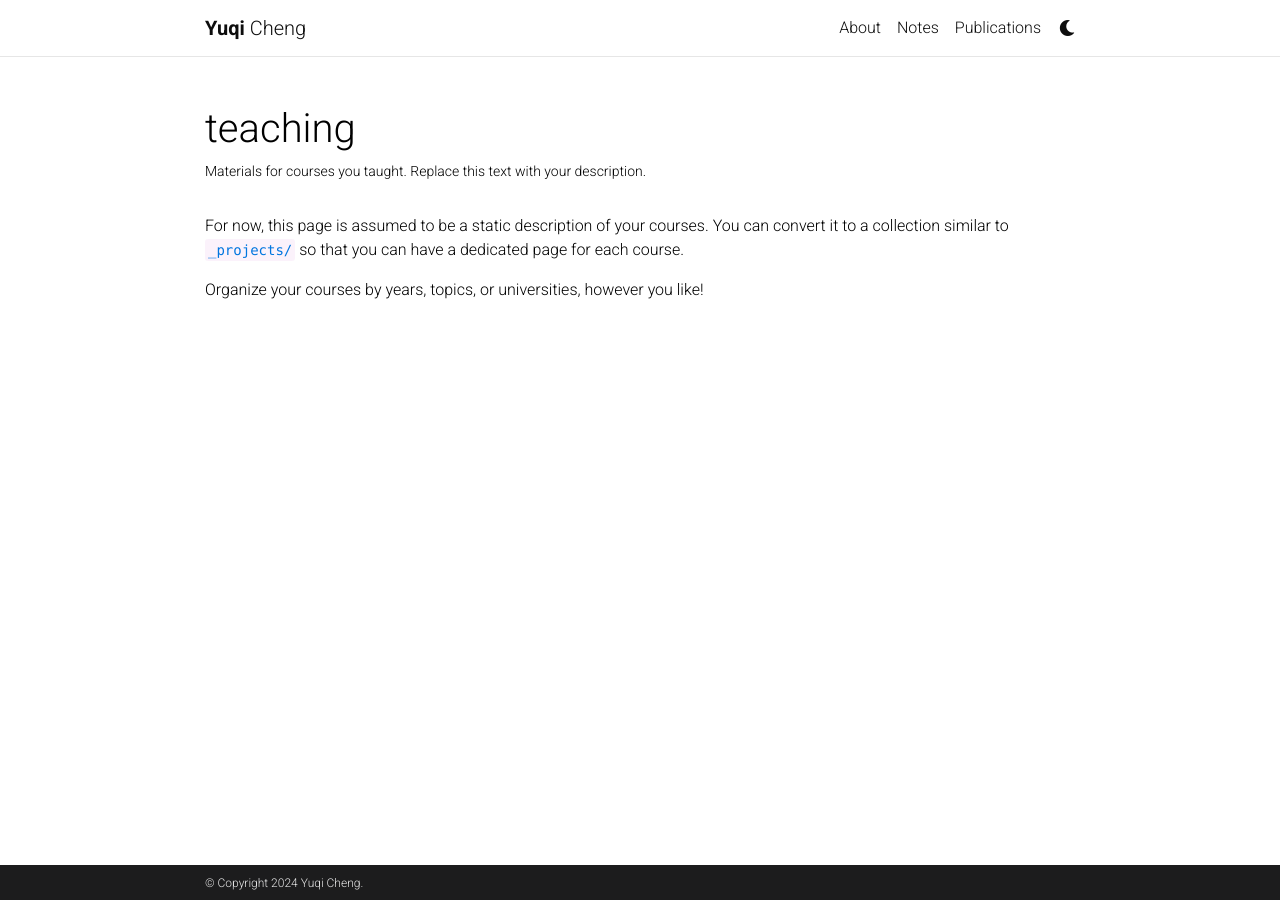
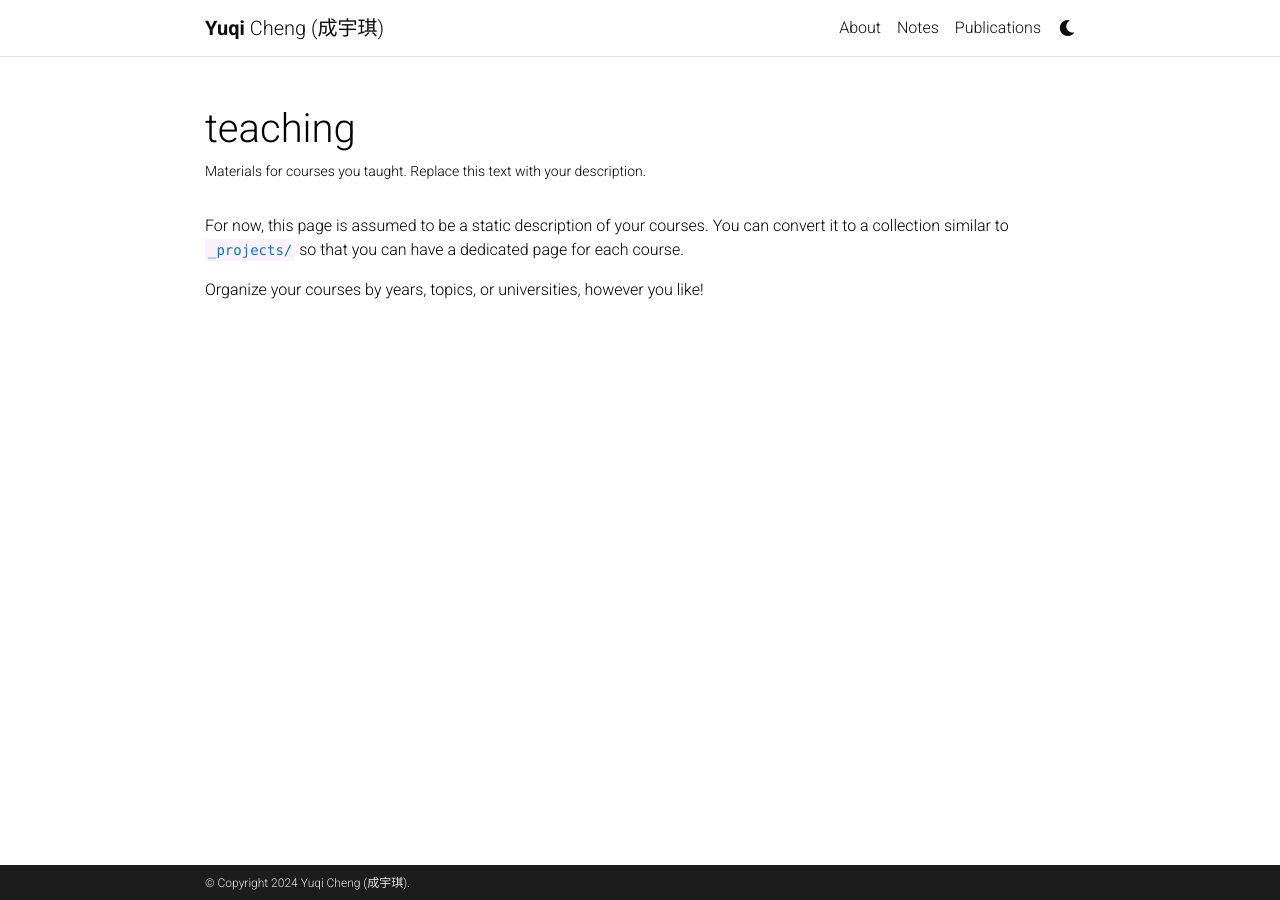
Before and after one commit to yuqcheng/yuqcheng.github.io, a Jekyll site: the page built from _pages/teaching.md, in a window 1280 px wide. Built offline with Jekyll 4.4.1, drawn with Linux system fonts in a browser that asks for light colours; comment, search, counter and statistics services are not loaded; a style sheet for code colours, icons or effects is not loaded.

Commit message:
add chinese name

```diff
--- a/_config.yml
+++ b/_config.yml
@@ -4,7 +4,7 @@
 
 title: blank # the website title (if blank, full name will be used instead)
 first_name: Yuqi
-last_name: Cheng
+last_name: Cheng (成宇琪)
 email: ycheng430@gatech.edu
 description: > # the ">" symbol means to ignore newlines until "footer_text:"
 footer_text: >
```
